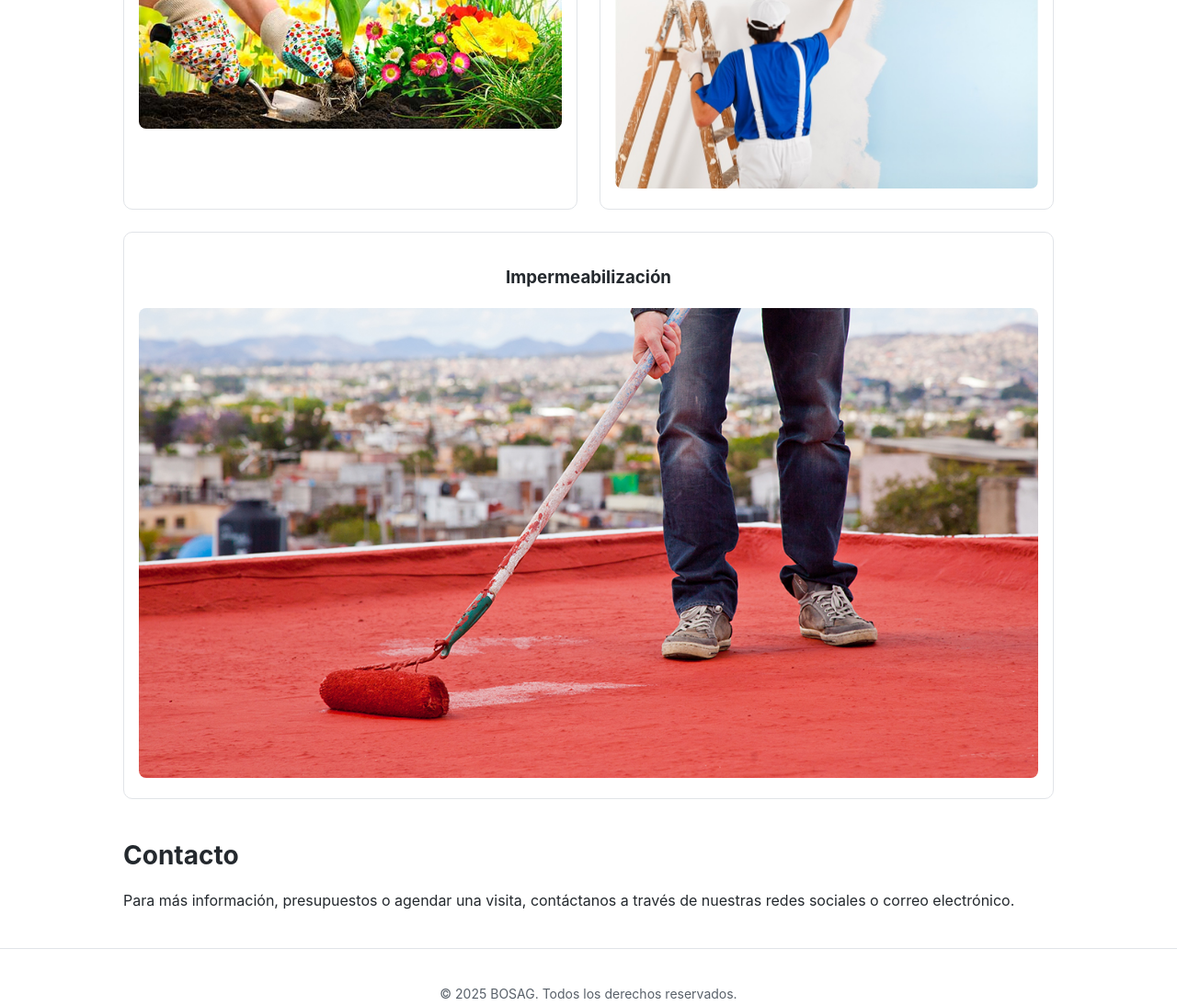
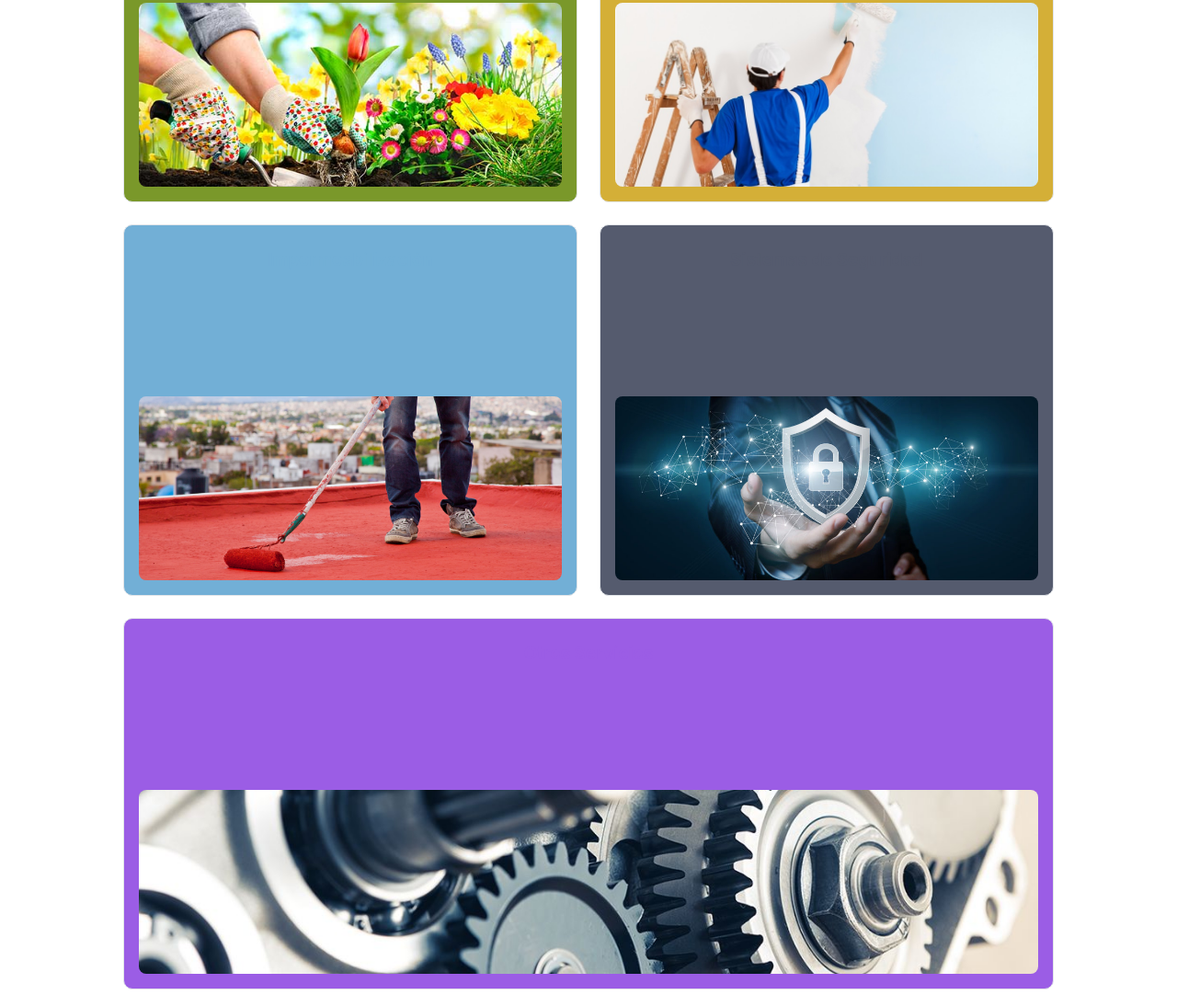
Before and after one commit to Sunsetby2006/BOSAG-Cuida-tu-hogar, a plain HTML site: page index.html in a window 1280 px wide. Shown: the part 478-1572 px from the top of the page at 92% size. Drawn offline with Linux system fonts and the light colour scheme.

Commit message:
Update index.html

```diff
--- a/index.html
+++ b/index.html
@@ -6,9 +6,11 @@
     <title>BOSAG | Servicios Varios</title>
     <style>
         :root {
-            --bosag-green: #28a745;
+            --bosag-green: #7a982a;
             --bosag-gold: #d4af37;
-            --bosag-blue: #0366d6;
+            --bosag-blue: #72afd6;
+            --bosag-security: #555b6e;
+            --bosag-other: #9b5de5;
             --github-border: #e1e4e8;
         }
 
@@ -70,8 +72,8 @@
 
         .service-buttons {
             display: flex;
+            flex-wrap: wrap;
             gap: 24px;
-            flex-wrap: wrap;
         }
 
         .service {
@@ -82,6 +84,10 @@
             text-align: center;
             transition: background-color 0.3s, transform 0.3s;
             cursor: pointer;
+            height: 370px;
+            display: flex;
+            flex-direction: column;
+            justify-content: space-between;
         }
 
         .service:hover {
@@ -89,22 +95,40 @@
         }
 
         .service img {
+            max-height: 200px;
             width: 100%;
-            height: auto;
+            object-fit: cover;
             border-radius: 8px;
             transition: filter 0.3s ease;
         }
 
-        .service.jardineria:hover {
-            background-color: var(--bosag-green);
+        .service h3 {
+            margin: 8px 0;
         }
 
-        .service.pintura:hover {
-            background-color: var(--bosag-gold);
+        .jardineria {
+            background-color: var(--bosag-green);
+            color: var(--bosag-green);
         }
 
-        .service.impermeabilizante:hover {
+        .pintura {
+            background-color: var(--bosag-gold);
+            color: var(--bosag-gold);
+        }
+
+        .impermeabilizante {
             background-color: var(--bosag-blue);
+            color: var(--bosag-blue);
+        }
+
+        .seguridad {
+            background-color: var(--bosag-security);
+            color: var(--bosag-security);
+        }
+
+        .otros {
+            background-color: var(--bosag-other);
+            color: var(--bosag-other);
         }
 
         footer {
@@ -157,6 +181,14 @@
                     <h3>Impermeabilización</h3>
                     <img src="https://github.com/Sunsetby2006/BOSAG-Cuida-tu-hogar/blob/main/fotos/impermeabilizante.jpg?raw=true" alt="Impermeabilizante">
                 </div>
+                <div class="service seguridad" onmouseover="changeHue(this, 'security')" onmouseout="resetHue(this)">
+                    <h3>Sistemas de Seguridad</h3>
+                    <img src="https://github.com/Sunsetby2006/BOSAG-Cuida-tu-hogar/blob/main/fotos/seguridad.jpg?raw=true" alt="Seguridad">
+                </div>
+                <div class="service otros" onmouseover="changeHue(this, 'other')" onmouseout="resetHue(this)">
+                    <h3>Otros Servicios</h3>
+                    <img src="https://github.com/Sunsetby2006/BOSAG-Cuida-tu-hogar/blob/main/fotos/otros.jpg?raw=true" alt="Otros">
+                </div>
             </div>
         </section>
 
@@ -177,13 +209,19 @@
             const img = element.querySelector('img');
             switch(color) {
                 case 'green':
-                    img.style.filter = 'hue-rotate(90deg)';
+                    img.style.filter = 'hue-rotate(40deg)';
                     break;
                 case 'gold':
-                    img.style.filter = 'hue-rotate(45deg)';
+                    img.style.filter = 'hue-rotate(10deg)';
                     break;
                 case 'blue':
-                    img.style.filter = 'hue-rotate(200deg)';
+                    img.style.filter = 'hue-rotate(180deg)';
+                    break;
+                case 'security':
+                    img.style.filter = 'hue-rotate(300deg)';
+                    break;
+                case 'other':
+                    img.style.filter = 'hue-rotate(250deg)';
                     break;
             }
         }
```
